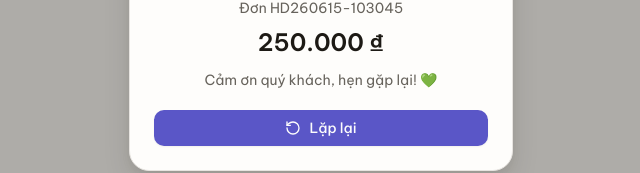
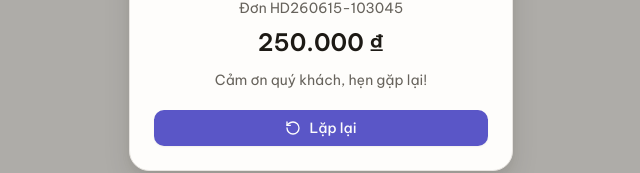
Before and after one commit to rinrinx28/rin-saas, a Next.js app: page /preview/success in a window 1280 px wide. Shown: the part 390-563 px from the top of the page, without its empty margins (319-959 px from the left). Built offline with nearby package versions, Linux system fonts and the light colour scheme.

Commit message:
polish(pos): bỏ emoji ở dòng cảm ơn

```diff
--- a/app/preview/success/page.tsx
+++ b/app/preview/success/page.tsx
@@ -21,7 +21,7 @@ export default function SuccessPreviewPage() {
         <p className="mt-4 text-lg font-semibold">Thanh toán thành công</p>
         <p className="text-sm text-fg-muted">Đơn HD260615-103045</p>
         <p className="tnum mt-2 text-2xl font-semibold">{formatVnd(250000)}</p>
-        <p className="mt-3 text-sm text-fg-muted">Cảm ơn quý khách, hẹn gặp lại! 💚</p>
+        <p className="mt-3 text-sm text-fg-muted">Cảm ơn quý khách, hẹn gặp lại!</p>
         <Button className="mt-5 w-full" onClick={() => setRun((n) => n + 1)}>
           <RotateCcw className="size-4" /> Lặp lại
         </Button>
--- a/components/pos/pos-screen.tsx
+++ b/components/pos/pos-screen.tsx
@@ -680,7 +680,7 @@ export function PosScreen({
             {success.debt > 0 && (
               <p className="tnum text-sm text-danger">Ghi nợ: {formatVnd(success.debt)}</p>
             )}
-            <p className="mt-3 text-sm text-fg-muted">Cảm ơn quý khách, hẹn gặp lại! 💚</p>
+            <p className="mt-3 text-sm text-fg-muted">Cảm ơn quý khách, hẹn gặp lại!</p>
             <Button className="mt-5 w-full" onClick={reset}>
               Bán đơn mới
             </Button>
```
